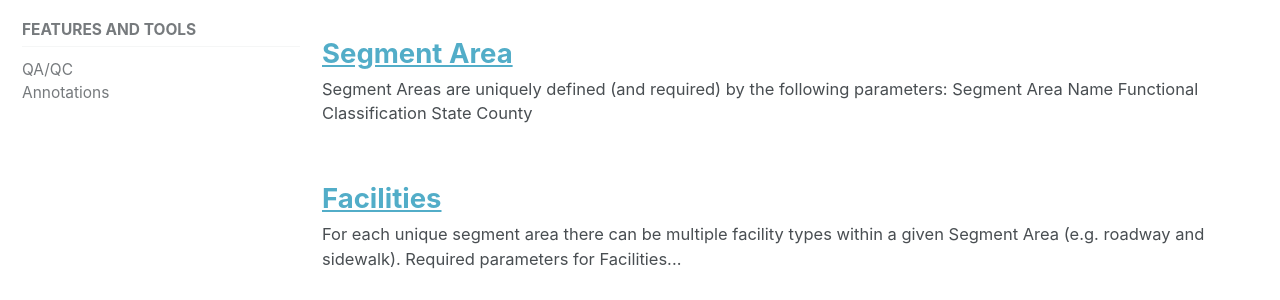
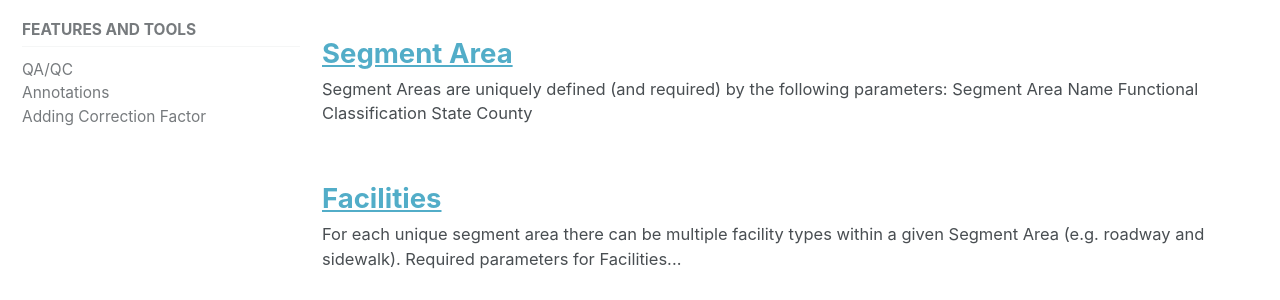
Before and after one commit to PSUTrec/documentation, a Jekyll site: the page built from _pages/documentation.md, in a window 1280 px wide. Shown: the part 365-665 px from the top of the page. Built offline with Jekyll 4.4.1, drawn with Linux system fonts in a browser that asks for light colours; nearby versions of some CDN libraries.

Commit message:
add correction factor documentation as sidebar menu item

```diff
--- a/_data/navigation.yml
+++ b/_data/navigation.yml
@@ -41,3 +41,5 @@ documents:
         url: /documents/09-qaqc/
       - title: "Annotations"
         url: /documents/10-annotations/
+      - title: "Adding Correction Factor"
+        url: /document/11-data_correction.md/
```
